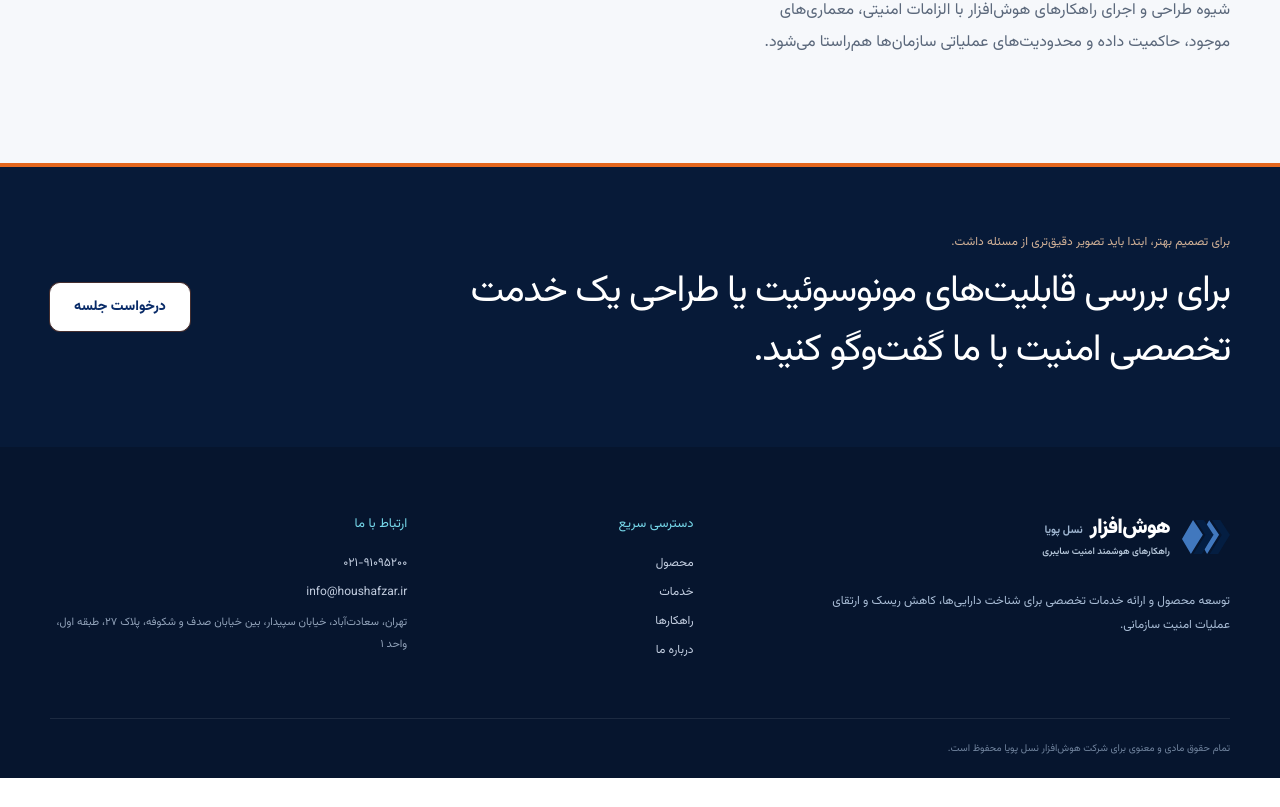
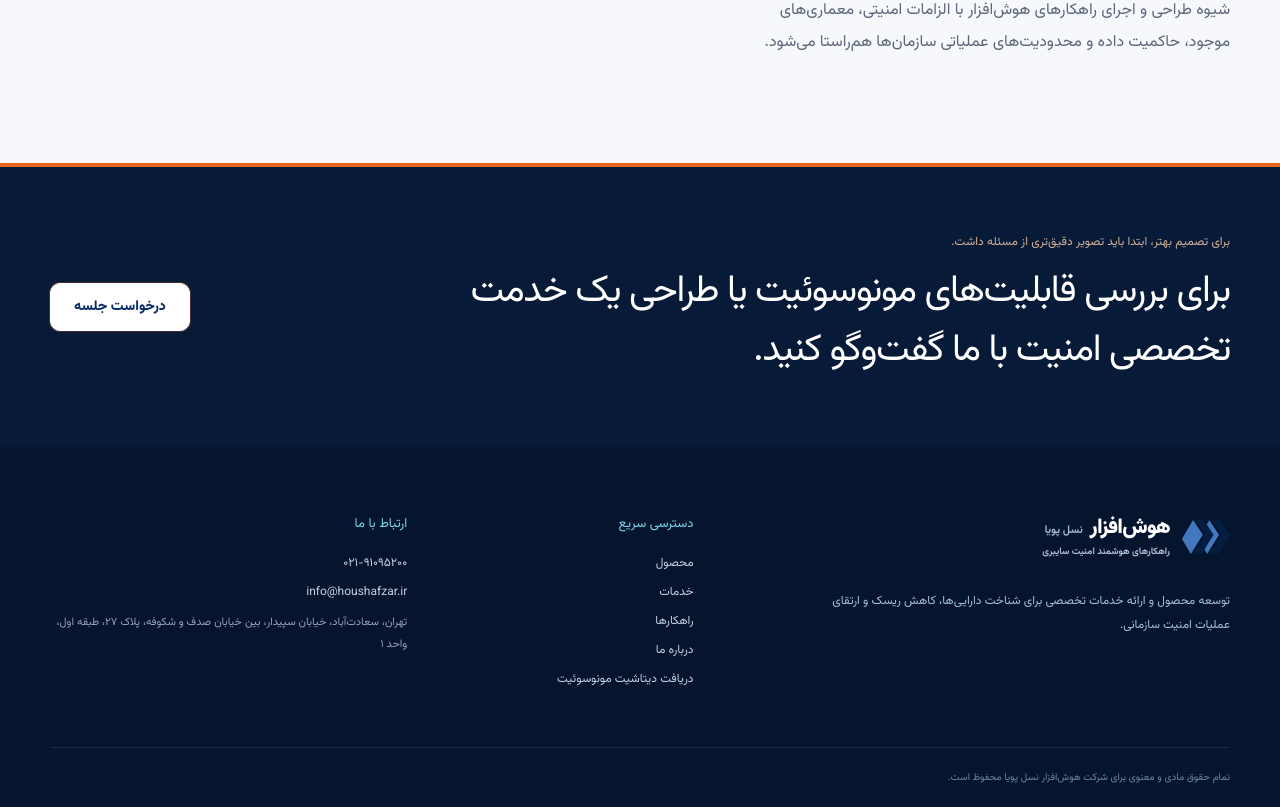
Before and after one commit to monaderi1/houshafzar-website, a Next.js app: page / in a window 1280 px wide. Shown: the part 5630-6437 px from the top of the page. Before the commit the page ends 6408 px from the top, so only its background shows below. Built offline with nearby package versions, Linux system fonts and the light colour scheme.

Commit message:
Add datasheet link to site footer

```diff
--- a/app/components.tsx
+++ b/app/components.tsx
@@ -47,6 +47,7 @@ export function Footer() {
         <div className="footer-links">
           <h3>دسترسی سریع</h3>
           {nav.slice(1).map((item) => <Link key={item.href} href={item.href}>{item.label}</Link>)}
+          <Link href="/datasheet/">دریافت دیتاشیت مونوسوئیت</Link>
         </div>
         <div className="footer-contact">
           <h3>ارتباط با ما</h3>
```
